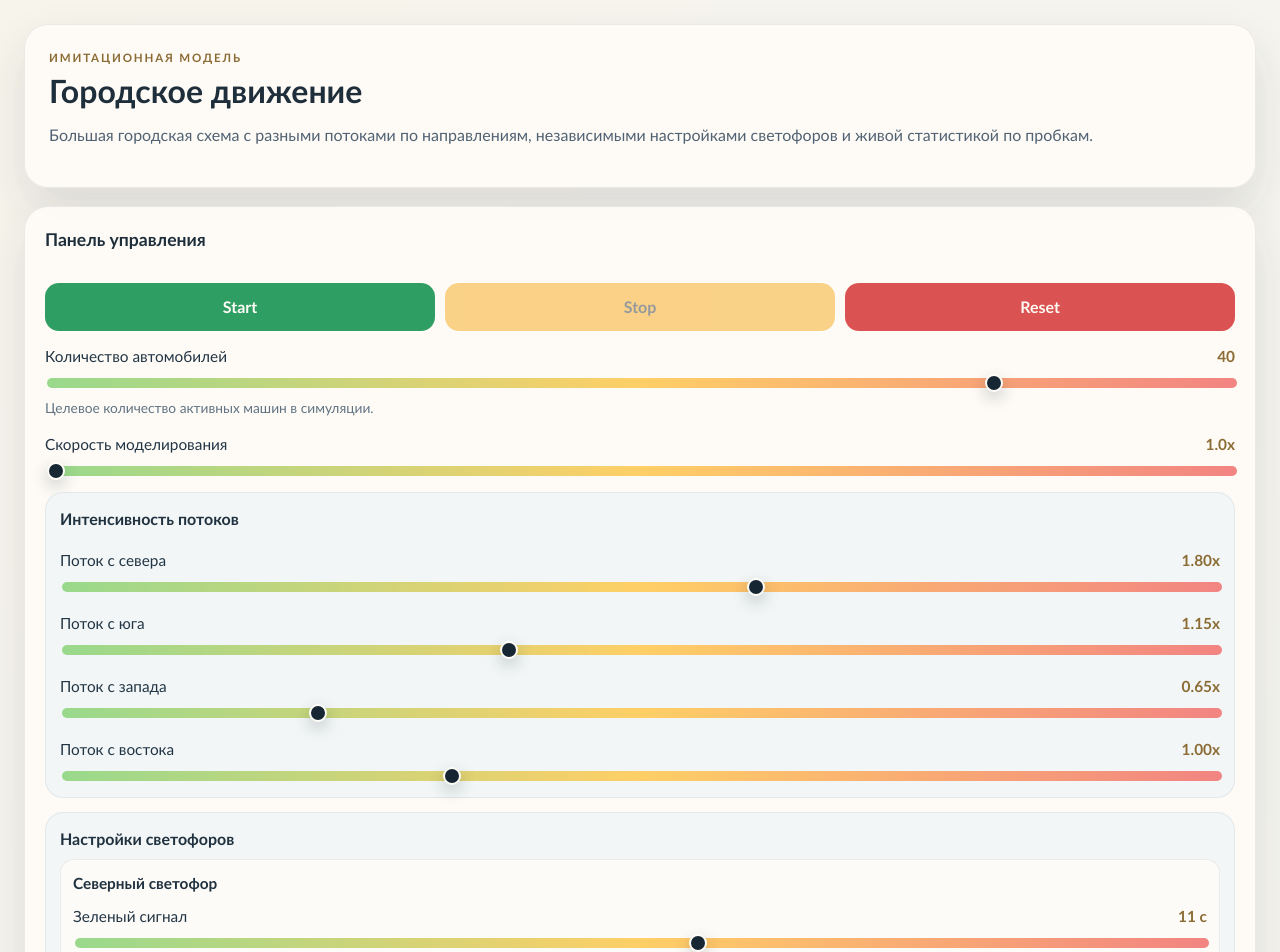
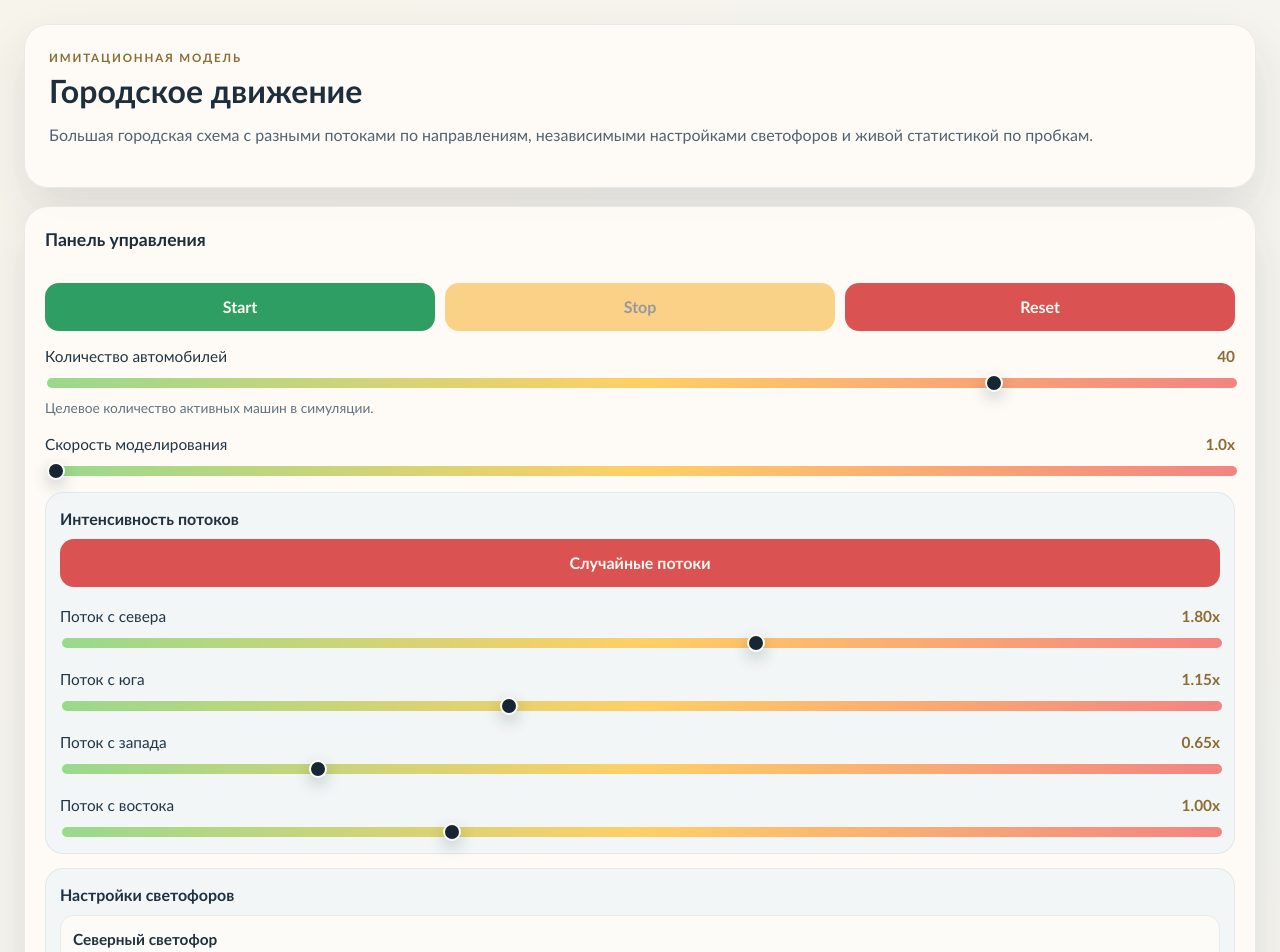
Before and after one commit to ke4back/traffic, a React (Vite) app: page / in a window 1280 px wide. Shown: the top 952 px of the page. Built offline with nearby package versions, Linux system fonts and the light colour scheme.

Commit message:
кнопка рандом траффик

```diff
--- a/src/App.css
+++ b/src/App.css
@@ -167,6 +167,11 @@
   color: #fff9f2;
 }
 
+.fullWidthButton {
+  grid-column: 1 / -1;
+  width: 100%;
+}
+
 .controlGroup {
   display: grid;
   gap: 8px;
--- a/src/App.jsx
+++ b/src/App.jsx
@@ -4,7 +4,7 @@ import ControlPanel from './components/ControlPanel'
 import StatisticsPanel from './components/StatisticsPanel'
 import CanvasView from './components/CanvasView'
 import Simulation from './classes/Simulation'
-import { DEFAULT_CONTROLS } from './utils/constants'
+import { DEFAULT_CONTROLS, TRAFFIC_RATE_META } from './utils/constants'
 import { deepMerge } from './utils/helpers'
 
 function App() {
@@ -40,6 +40,20 @@ function App() {
     setStatistics(simulation.calculateStatistics())
   }
 
+  const handleRandomizeTraffic = () => {
+    setControls((current) => {
+      const trafficRates = TRAFFIC_RATE_META.reduce((nextRates, { id }) => {
+        nextRates[id] = Number((Math.random() * 3).toFixed(2))
+        return nextRates
+      }, {})
+      const nextControls = deepMerge(current, { trafficRates })
+      simulation.applyControls(nextControls)
+      return nextControls
+    })
+
+    setStatistics(simulation.calculateStatistics())
+  }
+
   return (
     <main className="appShell">
       <aside className="sidebar">
@@ -56,6 +70,7 @@ function App() {
           controls={controls}
           isRunning={isRunning}
           onChange={handleControlChange}
+          onRandomizeTraffic={handleRandomizeTraffic}
           onStart={handleStart}
           onStop={handleStop}
           onReset={handleReset}
--- a/src/classes/Simulation.js
+++ b/src/classes/Simulation.js
@@ -401,23 +401,23 @@ class Simulation {
     const labelConfig = [
       {
         text: `Северный поток x${this.controls.trafficRates.north_in.toFixed(1)}`,
-        x: 624,
+        x: 450,
         y: 70,
       },
       {
         text: `Южный поток x${this.controls.trafficRates.south_in.toFixed(1)}`,
-        x: 630,
+        x: 500,
         y: 930,
       },
       {
         text: `Западный поток x${this.controls.trafficRates.west_in.toFixed(1)}`,
         x: 52,
-        y: 560,
+        y: 400,
       },
       {
         text: `Восточный поток x${this.controls.trafficRates.east_in.toFixed(1)}`,
-        x: 1140,
-        y: 430,
+        x: 1300,
+        y: 400,
       },
     ]
 
--- a/src/components/ControlPanel.jsx
+++ b/src/components/ControlPanel.jsx
@@ -4,6 +4,7 @@ function ControlPanel({
   controls,
   isRunning,
   onChange,
+  onRandomizeTraffic,
   onStart,
   onStop,
   onReset,
@@ -78,6 +79,15 @@ function ControlPanel({
 
       <div className="subPanel">
         <h3>Интенсивность потоков</h3>
+        <div className="buttonRow">
+          <button
+            type="button"
+            className="controlButton reset fullWidthButton"
+            onClick={onRandomizeTraffic}
+          >
+            Случайные потоки
+          </button>
+        </div>
         {TRAFFIC_RATE_META.map((rate) => (
           <div key={rate.id} className="controlGroup compact">
             <div className="controlLabelRow">
--- a/src/utils/constants.js
+++ b/src/utils/constants.js
@@ -12,10 +12,10 @@ export const DEFAULT_CONTROLS = {
   vehicleTarget: 40,
   speedMultiplier: 1,
   lightTimings: {
-    north_light: { greenTime: 11, redTime: 9 },
-    south_light: { greenTime: 8, redTime: 11 },
-    west_light: { greenTime: 6, redTime: 12 },
-    east_light: { greenTime: 9, redTime: 10 },
+    north_light: { greenTime: 5, redTime: 5 },
+    south_light: { greenTime: 5, redTime: 5 },
+    west_light: { greenTime: 5, redTime: 5 },
+    east_light: { greenTime: 5, redTime: 5 },
   },
   trafficRates: {
     north_in: 1.8,
```
